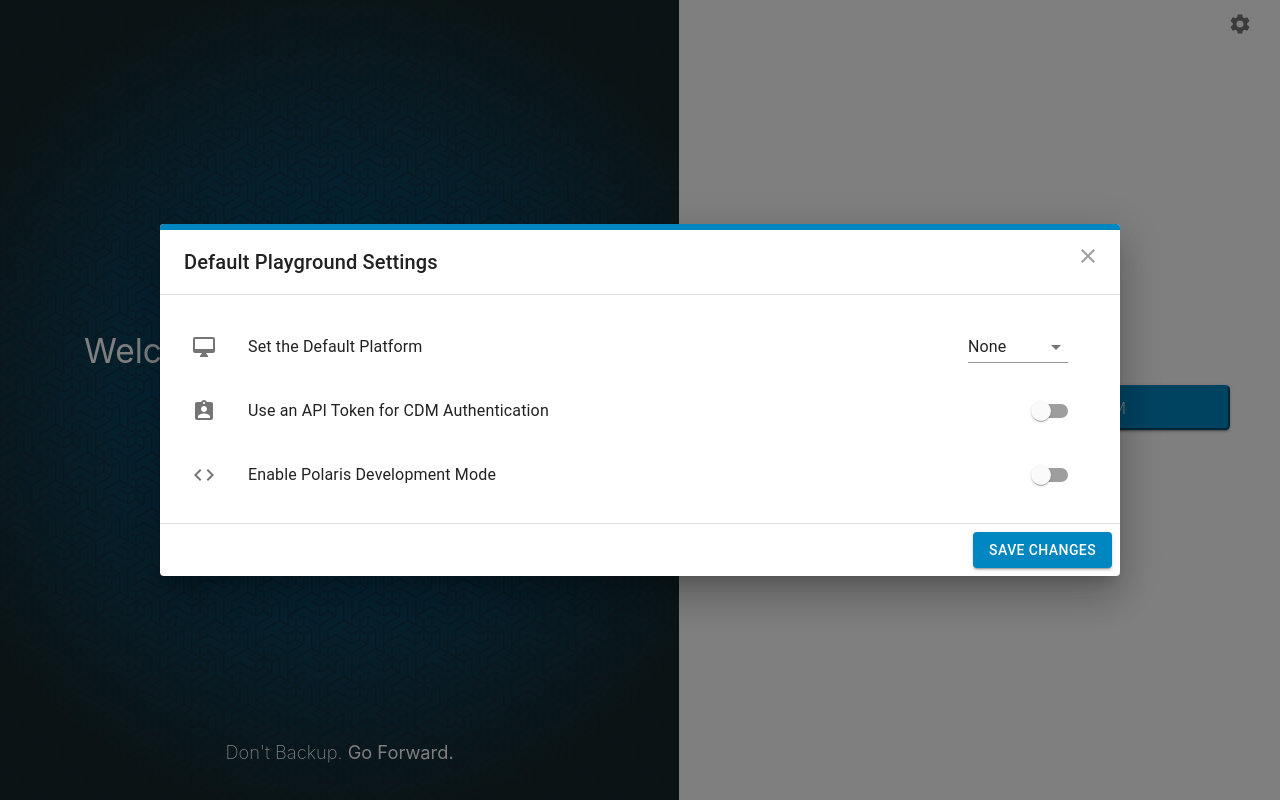
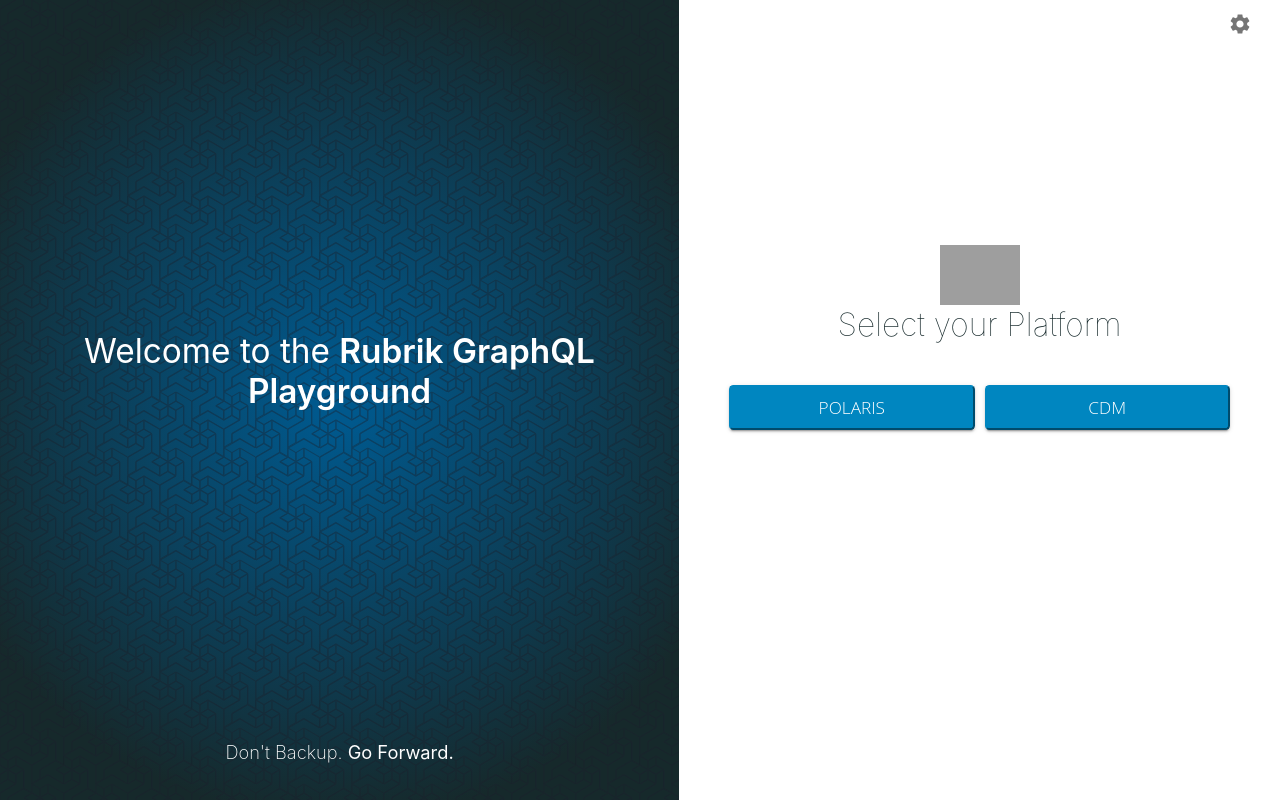
Before and after one commit to rubrikinc/graphql-playground, a React (Create React App) app: page / in a window 1280 px wide. Built offline with nearby package versions, Linux system fonts and the light colour scheme; grey boxes are pictures that could not be loaded.

Commit message:
honor polaris dev mode default

```diff
--- a/src/components/defaultSettings/PolarisDevelopmentModeToggle.js
+++ b/src/components/defaultSettings/PolarisDevelopmentModeToggle.js
@@ -27,6 +27,7 @@
 
   const handleChange = (event) => {
     setState(event.target.checked);
+
     handlePolarisDevModeState(event.target.checked);
   };
 
--- a/src/components/defaultSettings/SettingsDialog.js
+++ b/src/components/defaultSettings/SettingsDialog.js
@@ -83,7 +83,7 @@
 const storage = window.localStorage;
 
 export default function SettingsDialog(props) {
-  const [settingsOpen, setSettingsOpen] = React.useState(true);
+  const [settingsOpen, setSettingsOpen] = React.useState(false);
   const [cdmApiToken, setCdmApiTokenState] = React.useState(false);
   const [polarisDevMode, setPolarisDevModeState] = React.useState(false);
   const [defaultPlatform, setDefaultPlatform] = React.useState("none");
@@ -104,6 +104,8 @@
     storage.setItem("platform", defaultPlatform);
     storage.setItem("cdmApiToken", cdmApiToken);
     storage.setItem("polarisDevMode", polarisDevMode);
+    console.log("Polaris Dev Mode");
+    console.log(storage.getItem("polarisDevMode"));
 
     props.handleDefaultUpdate(defaultPlatform, cdmApiToken, polarisDevMode);
     setSettingsOpen(false);
--- a/src/components/landingPage/LandingPage.js
+++ b/src/components/landingPage/LandingPage.js
@@ -77,6 +77,12 @@
         formHeader: loginButtonText,
       });
     }
+
+    if (storage.getItem("polarisDevMode") === "true") {
+      this.setState({
+        polarisDomain: polarisDevDomain,
+      });
+    }
   }
 
   handleSwitchToLogin(event) {
@@ -148,9 +154,6 @@
   }
 
   handleDefaultUpdate(platform, cdmApiToken, polarisDevMode) {
-    console.log("Handle Default Update Function");
-    console.log(cdmApiToken);
-
     if (this.state.platform !== platform) {
       this.setState({
         platform: platform === "none" ? null : platform,
@@ -161,8 +164,12 @@
       this.setState({
         usingCdmApiToken: cdmApiToken,
       });
-      console.log(this.state.usingCdmApiToken);
     }
+
+    this.setState({
+      polarisDomain:
+        polarisDevMode === true ? polarisDevDomain : polarisUserDomain,
+    });
   }
 
   handleModeButton() {
```
